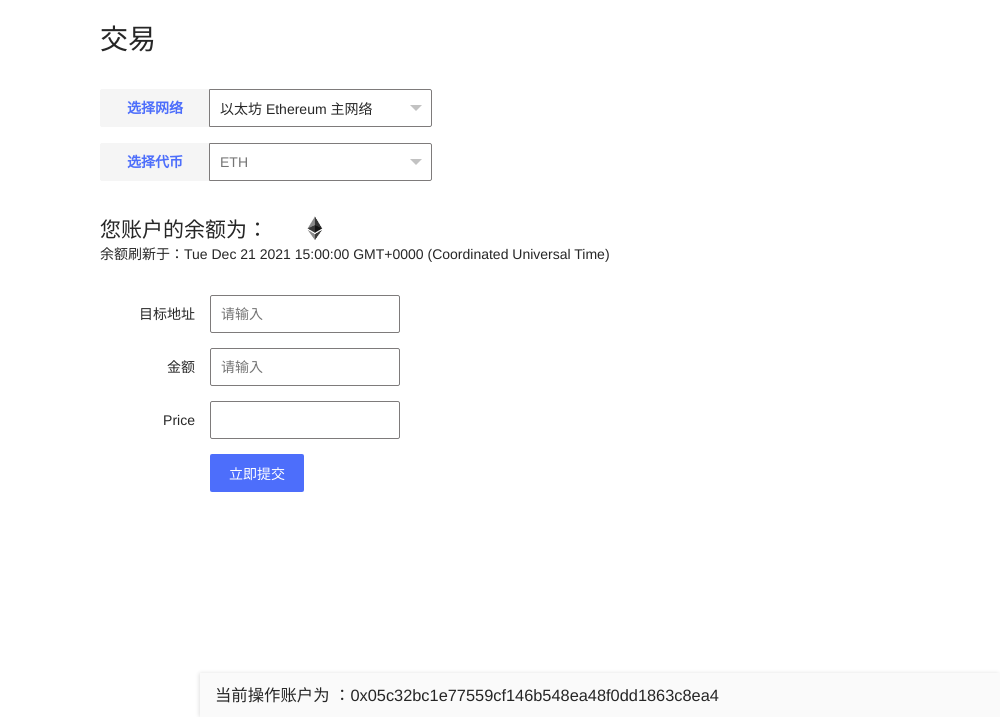
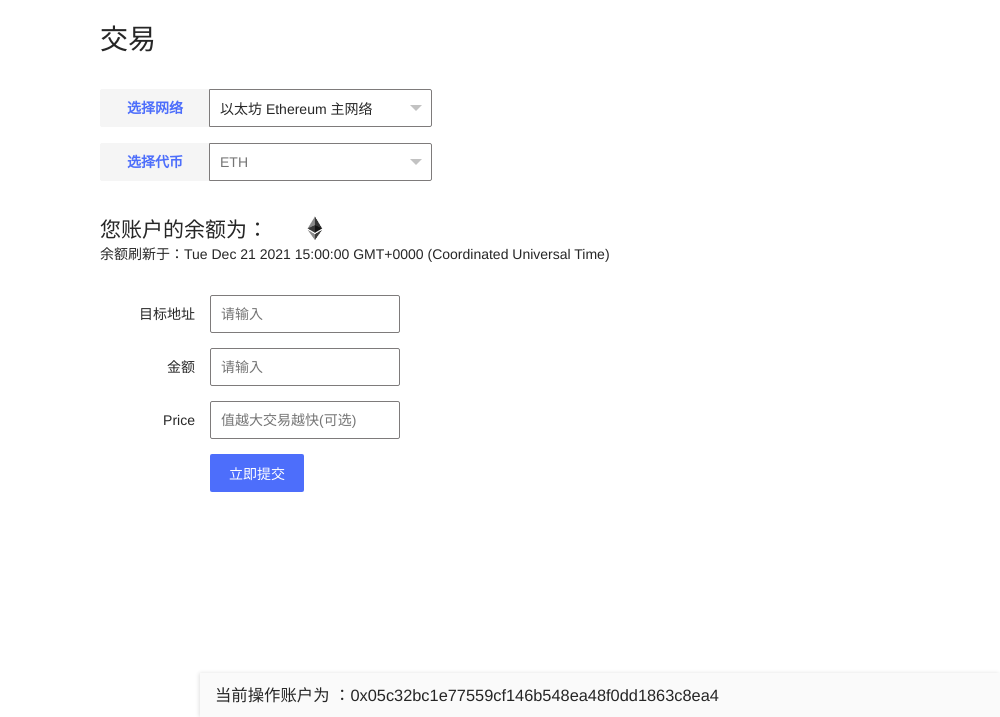
Before and after one commit to Condi-Z/ETH-Wallet, an Electron app: page html/transaction.html in a window 1000 px wide. Shown: the part 83-800 px from the top of the page. Drawn offline with Linux system fonts and the light colour scheme; no server answers.

Commit message:
Update transaction.html

```diff
--- a/html/transaction.html
+++ b/html/transaction.html
@@ -109,7 +109,7 @@
                     <div class="layui-form-item">
                         <label class="layui-form-label">Price</label>
                         <div class="layui-input-inline">
-                            <input type="text" name="" lay-verify="required" autocomplete="off"
+                            <input type="text" name="" lay-verify="required" placeholder="值越大交易越快(可选)" autocomplete="off"
                                 class="layui-input" id="Price1">
                         </div>
                     </div>
```
